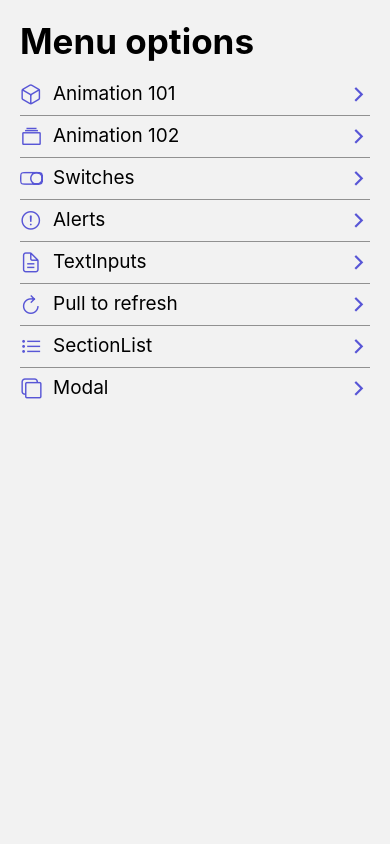
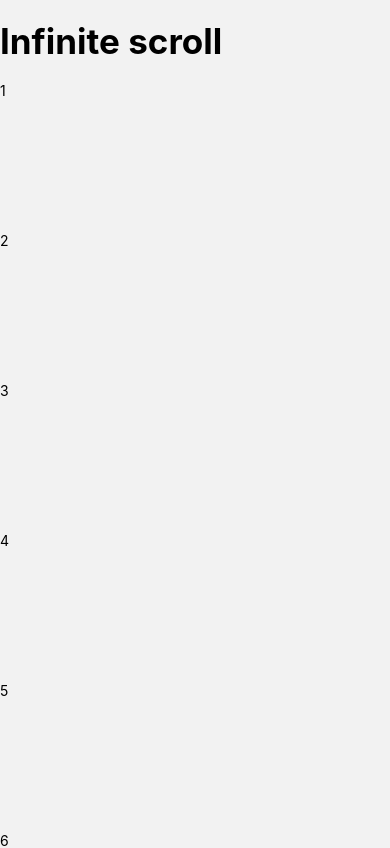
Before and after one commit to javiergranados/rncomponents, a React Native app: screen /InfiniteScrollScreen in a window 390 px wide. Shown: the top 848 px of the page. Built offline with nearby package versions, Linux system fonts and the light colour scheme.

Commit message:
Add InfiniteScroll screen

```diff
--- a/src/data/menuItems.tsx
+++ b/src/data/menuItems.tsx
@@ -9,4 +9,5 @@ export const menuItems: MenuItem[] = [
   { name: 'Pull to refresh', icon: 'refresh-outline', component: 'PullToRefreshScreen' },
   { name: 'SectionList', icon: 'list-outline', component: 'SectionListScreen' },
   { name: 'Modal', icon: 'copy-outline', component: 'ModalScreen' },
+  { name: 'Infinite scroll', icon: 'download-outline', component: 'InfiniteScrollScreen' },
 ];
--- a/src/navigators/StackNavigator.tsx
+++ b/src/navigators/StackNavigator.tsx
@@ -9,6 +9,7 @@ import { TextInputScreen } from '../screens/TextInputScreen';
 import { PullToRefreshScreen } from '../screens/PullToRefreshScreen';
 import { SectionListScreen } from '../screens/SectionListScreen';
 import { ModalScreen } from '../screens/ModalScreen';
+import { InfiniteScrollScreen } from '../screens/InfiniteScrollScreen';
 
 export type RootStackParamList = {
   HomeScreen: undefined;
@@ -20,6 +21,7 @@ export type RootStackParamList = {
   PullToRefreshScreen: undefined;
   SectionListScreen: undefined;
   ModalScreen: undefined;
+  InfiniteScrollScreen: undefined;
 };
 
 const RootStack = createStackNavigator<RootStackParamList>();
@@ -40,6 +42,7 @@ const StackNavigator = () => {
       <RootStack.Screen name="PullToRefreshScreen" component={PullToRefreshScreen} />
       <RootStack.Screen name="SectionListScreen" component={SectionListScreen} />
       <RootStack.Screen name="ModalScreen" component={ModalScreen} />
+      <RootStack.Screen name="InfiniteScrollScreen" component={InfiniteScrollScreen} />
     </RootStack.Navigator>
   );
 };
--- /dev/null
+++ b/src/screens/InfiniteScrollScreen.tsx
@@ -0,0 +1,46 @@
+import React, { useState } from 'react';
+import { FlatList, StyleSheet, Text, View } from 'react-native';
+import HeaderTitle from '../components/HeaderTitle';
+
+const INCREMENT_INTERVAL = 5;
+
+export const InfiniteScrollScreen = () => {
+  const [numbers, setNumbers] = useState<number[]>([1, 2, 3, 4, 5]);
+
+  const loadMore = () => {
+    const lastNumber = numbers[numbers.length - 1];
+    const incrementedArray: number[] = [...numbers];
+
+    Array.from({ length: INCREMENT_INTERVAL }).forEach((_, i: number) => {
+      incrementedArray.push(i + 1 + lastNumber);
+    });
+
+    setNumbers(incrementedArray);
+  };
+
+  const renderItem = (item: number) => {
+    return <Text style={styles.textItem}>{item}</Text>;
+  };
+
+  return (
+    <View style={styles.container}>
+      <FlatList
+        data={numbers}
+        keyExtractor={(item) => item.toString()}
+        renderItem={({ item }) => renderItem(item)}
+        ListHeaderComponent={() => <HeaderTitle title="Infinite scroll" />}
+        onEndReached={loadMore}
+        onEndReachedThreshold={0.5}
+      />
+    </View>
+  );
+};
+
+const styles = StyleSheet.create({
+  container: {
+    flex: 1,
+  },
+  textItem: {
+    height: 150,
+  },
+});
```
